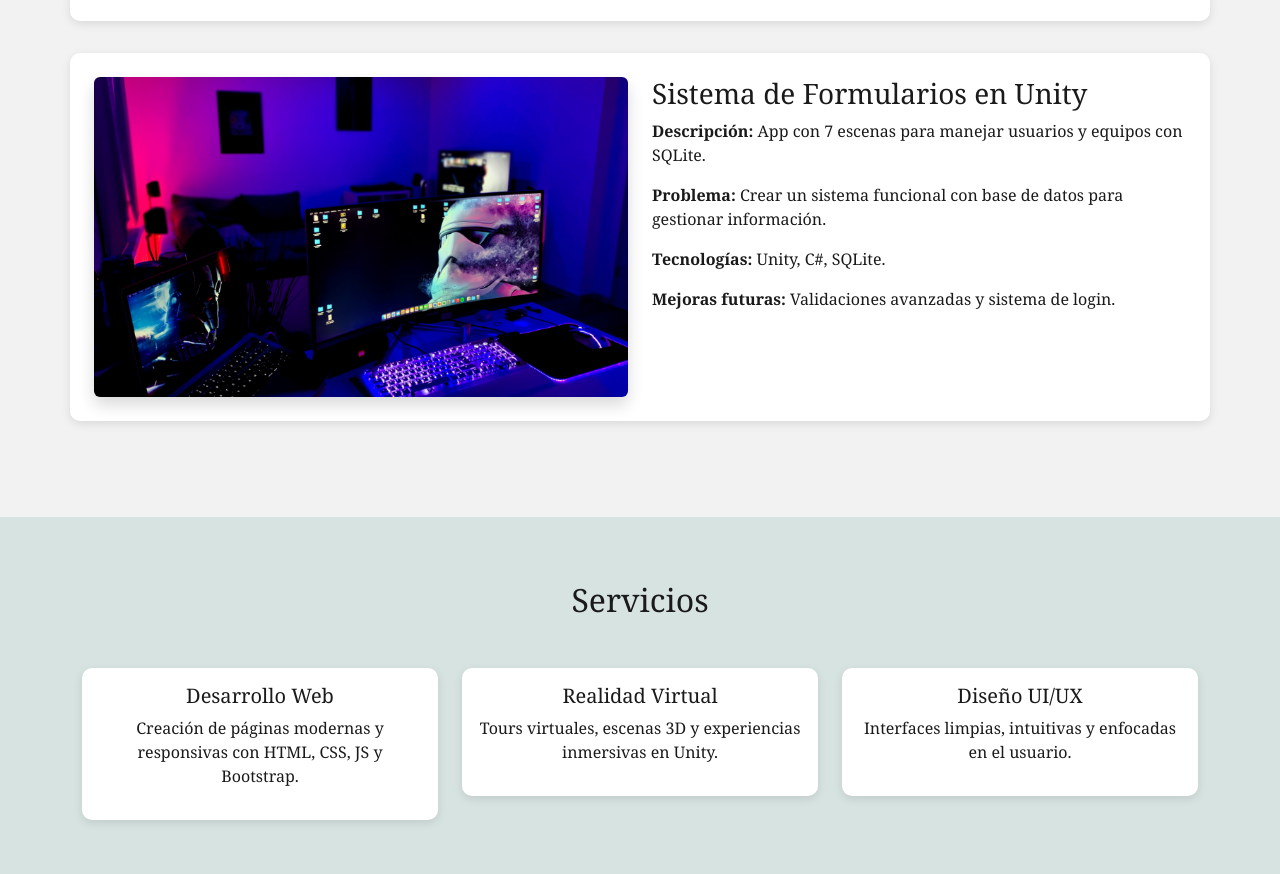
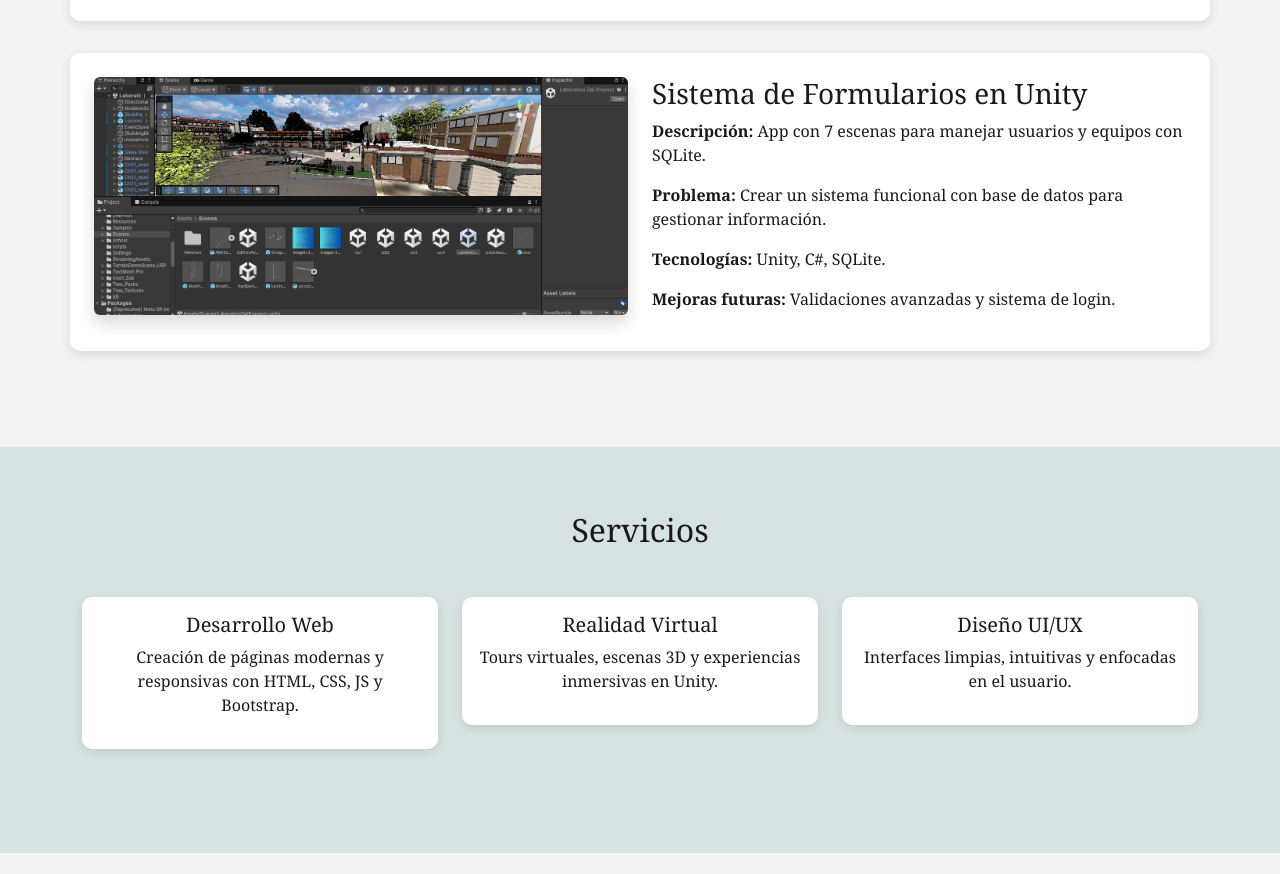
Before and after one commit to iforealdontknow/Portafolio-Personal, a plain HTML site: page index.html in a window 1280 px wide. Shown: the part 1546-2420 px from the top of the page. Drawn offline with nearby package versions, Linux system fonts and the light colour scheme.

Commit message:
terminus secundus
finals veritas

```diff
--- a/index.html
+++ b/index.html
@@ -145,7 +145,7 @@
     <div class="project-card container">
       <div class="row">
         <div class="col-md-6">
-          <img src="img/computador.jpg.png" class="img-fluid rounded shadow" alt="">
+          <img src="img/villa.png" class="img-fluid rounded shadow" alt="">
         </div>
         <div class="col-md-6">
           <h3>Sistema de Formularios en Unity</h3>
```
Also changed, not shown: img/villa.png (added).
